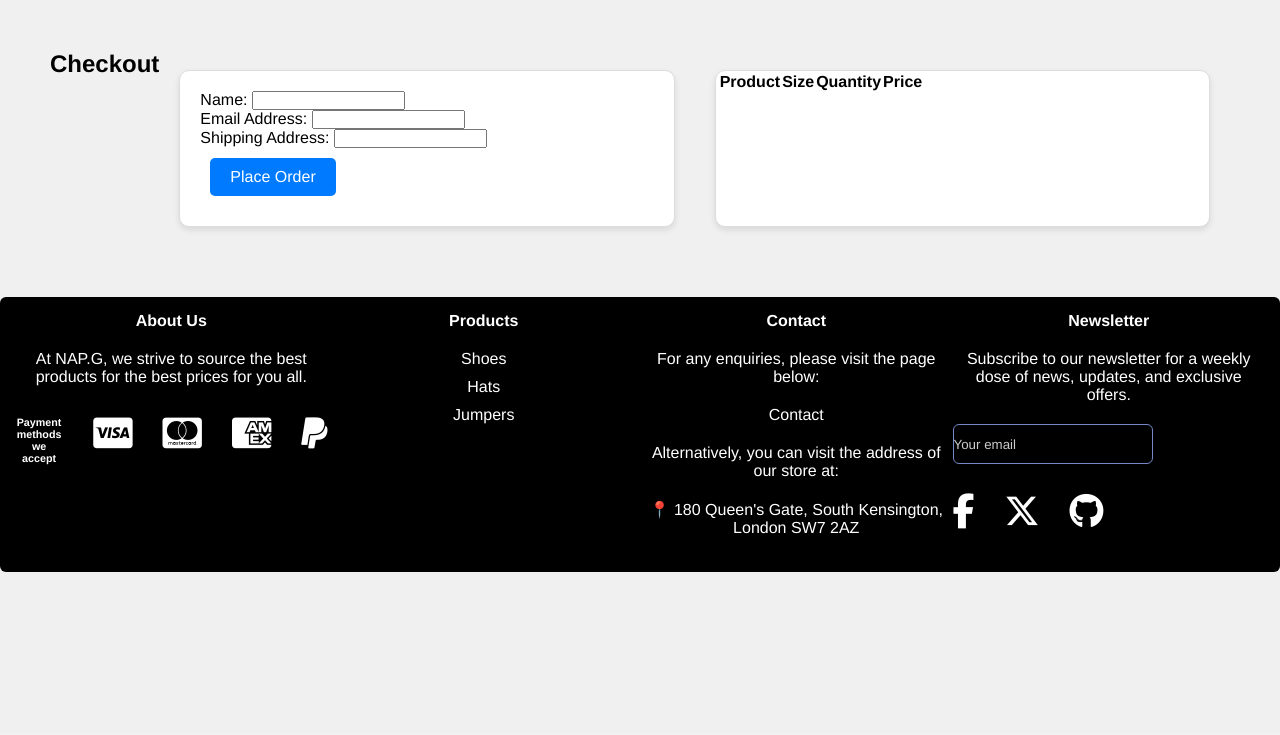
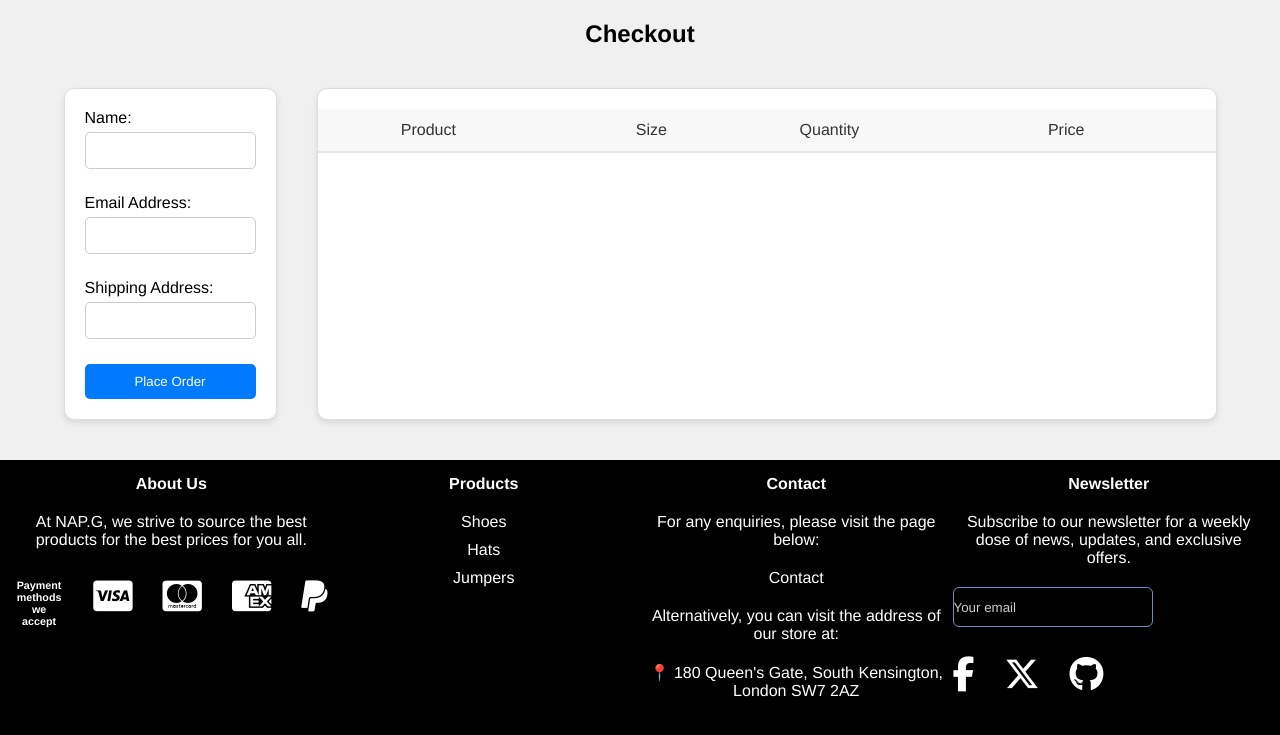
Before and after one commit to RaymondGuo2/SSE-CW2, a Flask app: page /checkout in a window 1280 px wide. Shown: the part 67-802 px from the top of the page. Before the commit the page ends 639 px from the top, so only its background shows below. Run offline with Flask 3, Linux system fonts and the light colour scheme; lists and menus that the app fills with data are empty; some libraries are stand-ins or nearby versions.

Commit message:
zeeshan changes 11/12 #4

```diff
--- a/api/static/css/main.css
+++ b/api/static/css/main.css
@@ -13,6 +13,10 @@ body {
   display: flex;
   flex-direction: column;
   min-height: 100vh;
+}
+
+.center-align-text {
+  text-align: center;
 }
 
 
@@ -116,16 +120,6 @@ h1, h2, h3, p, a, span, strong, em, ul, ol, li, blockquote, pre, code, img, tabl
 }
 
 
-/* Content Styles */
-.content {
-  padding: 20px;
-  font-size: 20px;
-  margin-bottom: 20px;
-}
-h1, h2, h3, p, a, span, strong, em, ul, ol, li, blockquote, pre, code, img, table, th, td {
-  text-align: center;
-  margin: 0;
-}
 
 /* Banner Image */
 .banner-image {
@@ -153,14 +147,12 @@ h1, h2, h3, p, a, span, strong, em, ul, ol, li, blockquote, pre, code, img, tabl
 
 /* Specific product page style */
 
-/* Product Page Main Container */
 .product-page-container {
   display: flex;
   justify-content: center;
-  padding: 50px;
+  padding: 20px;
   background-color: #f0f0f0;
 }
-/* Product Card */
 .product-card {
   display: flex; /* Aligns children (img and info) in a row */
   background: #fff;
@@ -172,8 +164,18 @@ h1, h2, h3, p, a, span, strong, em, ul, ol, li, blockquote, pre, code, img, tabl
   width: 100%; /* Adjust based on the desired width */
   max-width: 900px; /* Maximum width of the card */
 }
+.form-product-card {
+  display: flex; /* Aligns children (img and info) in a row */
+  background: #fff;
+  border: 1px solid #ddd;
+  box-shadow: 0 3px 6px rgba(0,0,0,0.1);
+  border-radius: 10px;
+  overflow: hidden;
+  margin: 20px;
+  width: relative; /* Adjust based on the desired width */
+  max-width: 600px; /* Maximum width of the card */
+}
 
-/* Product Image */
 .product-image {
   flex: 1; /* Takes up 1/2 of the flex container */
   width: 50%; /* Image takes up half the card width */
@@ -181,7 +183,6 @@ h1, h2, h3, p, a, span, strong, em, ul, ol, li, blockquote, pre, code, img, tabl
   object-fit: cover; /* Ensures the image covers the area well */
 }
 
-/* Product Information */
 .product-info {
   flex: 1; /* Takes up the remaining 1/2 of the flex container */
   padding: 20px;
@@ -191,7 +192,6 @@ h1, h2, h3, p, a, span, strong, em, ul, ol, li, blockquote, pre, code, img, tabl
   align-items: start; /* Aligns info to the start (left) */
 }
 
-/* Product Title */
 .product-title {
   font-size: 24px;
   font-weight: bold;
@@ -199,7 +199,6 @@ h1, h2, h3, p, a, span, strong, em, ul, ol, li, blockquote, pre, code, img, tabl
   margin-bottom: 10px;
 }
 
-/* Product Price and Description */
 .product-price, .product-description {
   font-size: 18px;
   color: #555;
@@ -207,7 +206,6 @@ h1, h2, h3, p, a, span, strong, em, ul, ol, li, blockquote, pre, code, img, tabl
   margin-bottom: 10px;
 }
 
-/* Buttons */
 .product-button {
   display: inline-block;
   margin: 10px;
@@ -224,7 +222,6 @@ h1, h2, h3, p, a, span, strong, em, ul, ol, li, blockquote, pre, code, img, tabl
   background-color: #28a745; /* Bootstrap success color */
 }
 
-/* Adjust the button's hover effect */
 .product-button:hover, .product-button-success:hover {
   opacity: 0.9;
 }
@@ -324,7 +321,6 @@ h1, h2, h3, p, a, span, strong, em, ul, ol, li, blockquote, pre, code, img, tabl
   bottom: 0;
   width: 100%;
   background: black;
-  border-radius: 6px;
 }
 footer .content {
   background: black;
@@ -439,41 +435,76 @@ footer .content {
   }
 }
 
-.table td{
-  vertical-align: middle;
+
+/* Basket stuff */
+
+
+
+/* Base Table Styles */
+.table {
+  width: 100%;
+  border-collapse: collapse; /* Collapse borders */
+  margin: 20px 0; /* Add space above and below the table */
 }
 
-.left-border {
-  border-left: 2px solid #ccc;
-  height: auto;
+/* Table Header Styles */
+.table thead th {
+  background-color: #f8f8f8; /* Light grey background */
+  color: #333; /* Dark text for contrast */
+  font-weight: normal; /* Normal font weight */
+  text-align: left; /* Align text to the left */
+  padding: 12px; /* Spacing inside cells */
+  border-bottom: 2px solid #e7e7e7; /* Light grey border under header */
 }
 
-.form-vertical .form-group {
-  margin-bottom: 15px; /* Adjust spacing as needed */
+/* Table Body Styles */
+.table tbody td {
+  padding: 12px; /* Spacing inside cells */
+  border-bottom: 1px solid #e7e7e7; /* Light grey border between rows */
+  vertical-align: middle; /* Align the content of the cell in the middle vertically */
 }
 
-/* Responsive Table and Form for smaller screens */
+/* Table Body Row Styling */
+.table tbody tr:hover {
+  background-color: #f1f1f1; /* Slight highlight on hover */
+}
+
+/* Responsive Table for smaller screens */
 @media screen and (max-width: 768px) {
-  .table {
-    width: 100%;
+  .table, .table thead, .table tbody, .table th, .table td, .table tr {
     display: block;
   }
+  .table thead tr {
+    position: absolute;
+    top: -9999px;
+    left: -9999px;
+  }
+  .table tr {
+    margin-bottom: 10px;
+  }
   .table td {
-    display: block;
-    width: 100%;
     text-align: right;
+    padding-left: 50%; /* Or adjust based on content */
+    position: relative;
   }
   .table td::before {
     content: attr(data-label);
-    float: left;
+    position: absolute;
+    left: 0;
+    width: 50%; /* Or adjust based on content */
+    padding-left: 15px; /* Space for the content */
     font-weight: bold;
-  }
-
-  .form-vertical .form-group {
-    display: flex;
-    flex-direction: column;
+    text-align: left;
   }
 }
+
+/* Table Cell Image */
+.table img {
+  width: 80px; /* Adjust the image size */
+  height: auto;
+  margin-right: 10px; /* Spacing between image and text */
+}
+
 
 /* Additional global adjustments for smaller screens */
 @media screen and (max-width: 768px) {
@@ -481,3 +512,53 @@ footer .content {
     font-size: 16px;
   }
 }
+
+/* Form styling */
+
+.form-container {
+  display: flex;
+  flex-direction: column;
+  max-width: 500px; /* Adjust based on your preference */
+  margin: 0 auto; /* Center the form in the page */
+  padding: 20px;
+}
+
+.form-container .form-group {
+  margin-bottom: 15px; /* Space between form groups */
+}
+
+.form-container label {
+  display: block;
+  margin-bottom: 5px; /* Space between label and input */
+}
+
+.form-container input[type="text"],
+.form-container input[type="email"],
+.form-container input[type="number"] {
+  width: 100%;
+  padding: 10px;
+  border: 1px solid #ccc;
+  border-radius: 5px;
+  margin-bottom: 10px; /* Space after the input */
+}
+
+.form-container button {
+  padding: 10px 15px;
+  border: none;
+  border-radius: 5px;
+  background-color: #007bff;
+  color: white;
+  cursor: pointer;
+  transition: background-color 0.3s ease;
+}
+
+.form-container button:hover {
+  background-color: #0056b3; /* Darken button on hover */
+}
+
+/* Responsive adjustments for the form */
+@media screen and (max-width: 768px) {
+  .form-container {
+      width: 90%; /* Slightly narrower on small screens */
+  }
+}
--- a/api/templates/checkout.html
+++ b/api/templates/checkout.html
@@ -7,26 +7,26 @@
 </head>
 <body>
     {% include 'navbar.html' %}
+    <h2 style="margin-top: 20px;">Checkout</h2>
     <div class="product-page-container">
-        <h2>Checkout</h2>
-
-        <div class="product-card">
-            <form action="/thankyou" method="post" class="product-info">
+        <div class="form-product-card">
+            <form action="/thankyou" method="post" class="form-container">
                 <div class="form-group">
                     <label for="namefield">Name:</label>
-                    <input type="text" id="namefield" name="name" class="form-control">
+                    <input type="text" id="namefield" name="name" class="form-input">
                 </div>
                 <div class="form-group">
                     <label for="emailfield">Email Address:</label>
-                    <input type="email" id="emailfield" name="email" class="form-control">
+                    <input type="email" id="emailfield" name="email" class="form-input">
                 </div>
                 <div class="form-group">
                     <label for="address">Shipping Address:</label>
-                    <input type="text" id="address" name="address" class="form-control">
+                    <input type="text" id="address" name="address" class="form-input">
                 </div>
                 <input type="hidden" id="basketItems" name="basketItems" value="">
-                <button type="submit" class="btn btn-primary product-button">Place Order</button>
+                <button type="submit" class="submit-button">Place Order</button>
             </form>
+
         </div>
 
         <div class="product-card">
```
Also changed, not shown: api/templates/basket.html (+11 -9 lines), api/templates/hat.html (+12 -34 lines), api/templates/jumper.html (+15 -36 lines), api/templates/thankyou.html (+18 -7 lines).
